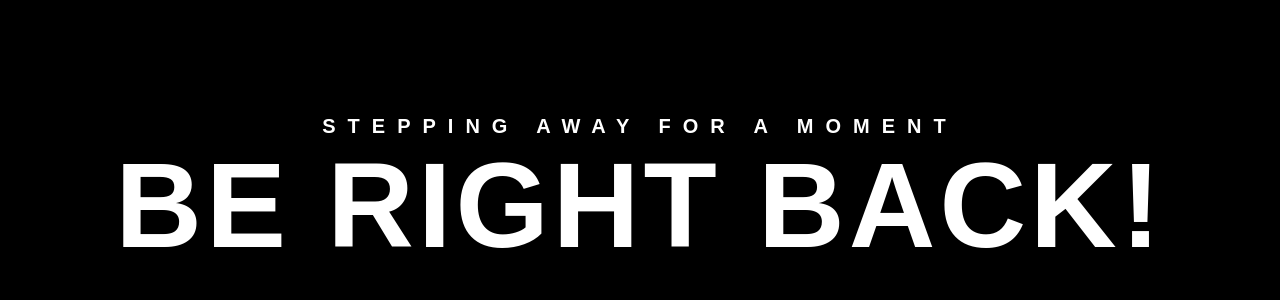
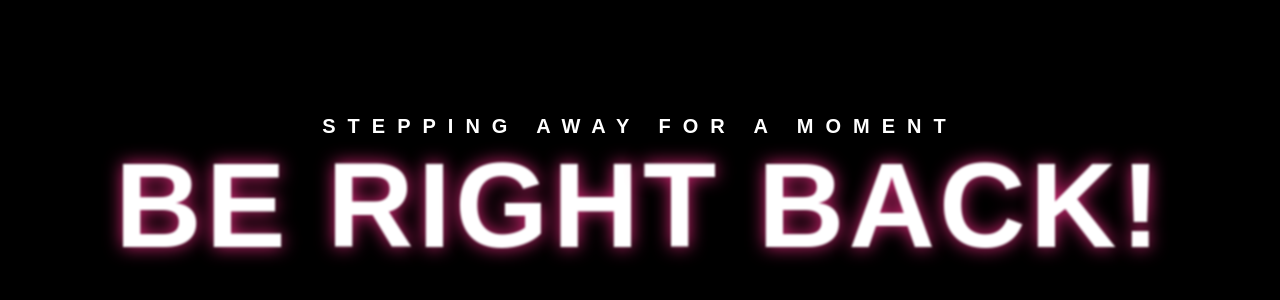
Before and after one commit to coderscantina/obs-stream-overlays, a Vue app: page /afk in a window 1280 px wide. Shown: the part 212-512 px from the top of the page. Built offline with nearby package versions, Linux system fonts and the light colour scheme.

Commit message:
👔 allow header class to be set

```diff
--- a/src/components/BigTextBox.vue
+++ b/src/components/BigTextBox.vue
@@ -1,7 +1,7 @@
 <template>
   <div class="big-text-box">
     <FadeText :text="subheader" class="h1 display-1 pb-1" />
-    <FadeText :text="header" class="h1 display-3" />
+    <FadeText :text="header" class="h1 display-3" :class="headerClass" />
   </div>
 </template>
 
@@ -10,6 +10,7 @@
 
 const props = defineProps({
   header: String,
+  headerClass: String,
   subheader: String,
 })
 </script>
```
